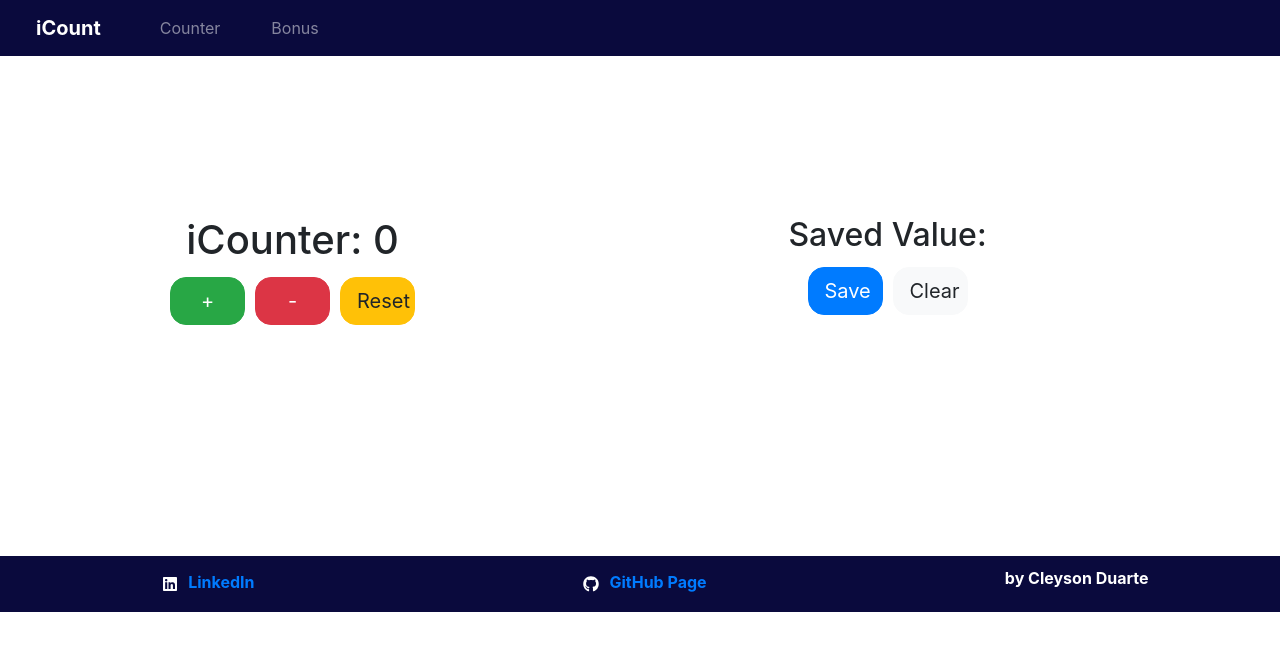
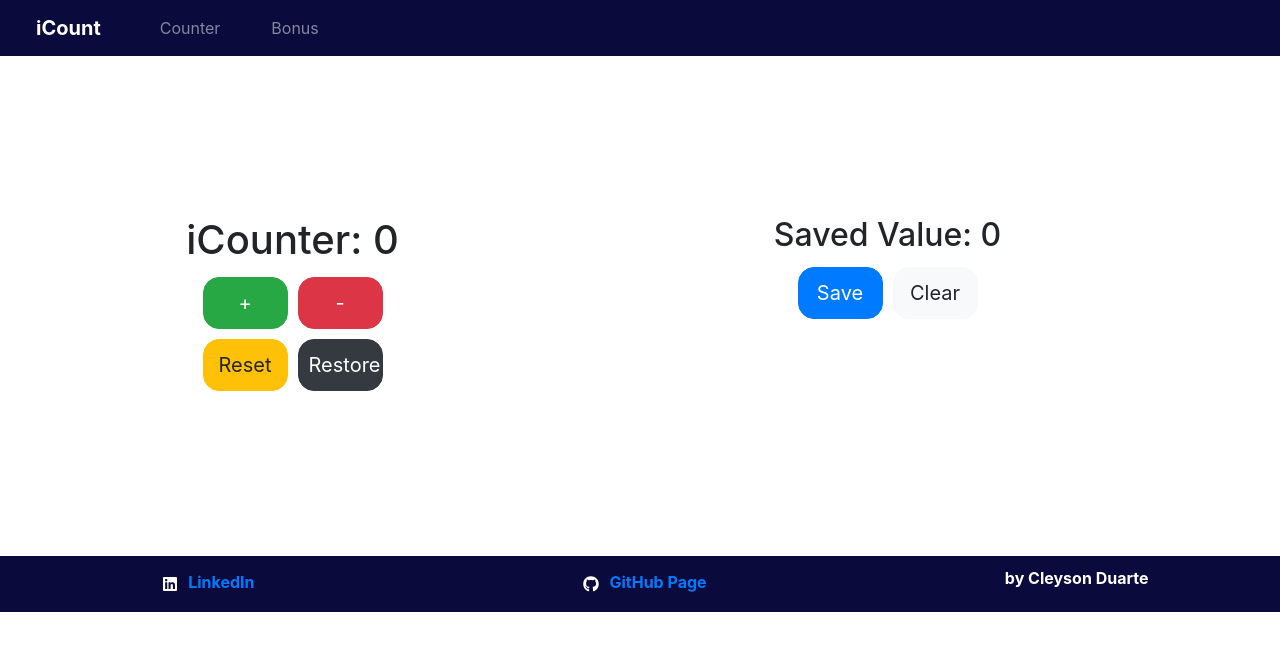
Before and after one commit to Cleysond10/iCont-ReactApp, a React (Create React App) app: page /counter in a window 1280 px wide. Shown: the top 650 px of the page. Built offline with nearby package versions, Linux system fonts and the light colour scheme.

Commit message:
Add restore button

```diff
--- a/src/components/Button/Button.css
+++ b/src/components/Button/Button.css
@@ -1,6 +1,7 @@
 .button {
     margin: 5px;
-    width: 75px;
+    padding: 10px;
+    width: 85px;
     text-align: center;
     border-radius: 16px;
 
--- a/src/pages/Counter/Counter.jsx
+++ b/src/pages/Counter/Counter.jsx
@@ -6,7 +6,6 @@ import './Counter.css';
 
 export default function Counter() {
   const [count, setCount] = useState(0);
-  const [countPrint, setCountPrint] = useState('');
 
   const handleClick = () => {
     if (count > 0) {
@@ -14,6 +13,11 @@ export default function Counter() {
     } else {
       toast.error('iCounter is already Zero');
     }
+  };
+
+  const onSave = () => {
+    localStorage.setItem('countSaved', count);
+    toast.info(`Value ${count} was saved.`);
   };
 
   return (
@@ -39,6 +43,7 @@ export default function Counter() {
           >
             -
           </Button>
+          <br />
           <Button
             size="lg"
             variant="warning"
@@ -47,18 +52,25 @@ export default function Counter() {
           >
             Reset
           </Button>
-          <br />
+          <Button
+            size="lg"
+            variant="dark"
+            type="button"
+            onClick={() => { setCount(Number(localStorage.getItem('countSaved'))); }}
+          >
+            Restore
+          </Button>
 
         </Col>
         <Col className="col2">
           <h2>
-            {`Saved Value: ${countPrint}`}
+            {`Saved Value: ${Number(localStorage.getItem('countSaved'))}`}
           </h2>
           <Button
             size="lg"
             variant="primary"
             type="button"
-            onClick={() => { setCountPrint(count); localStorage.setItem('countSaved', count); toast.info(`Value ${count} was saved.`); }}
+            onClick={onSave}
           >
             Save
           </Button>
@@ -66,7 +78,7 @@ export default function Counter() {
             size="lg"
             variant="light"
             type="button"
-            onClick={() => { setCountPrint(''); }}
+            onClick={() => { localStorage.removeItem('countSaved'); }}
           >
             Clear
           </Button>
```
